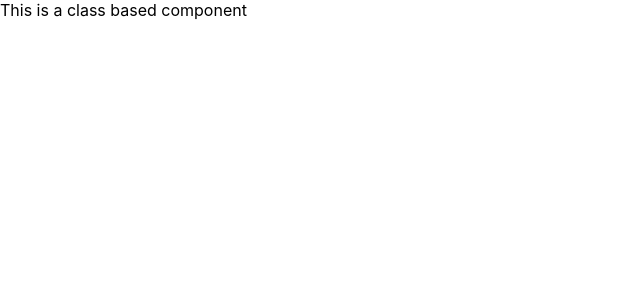
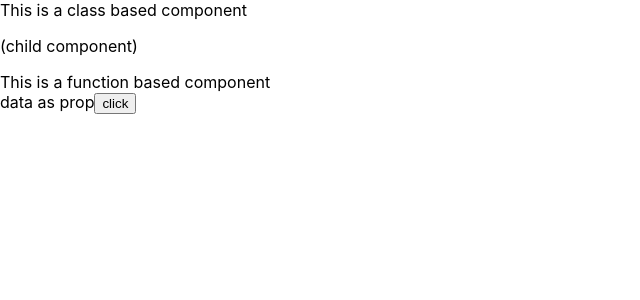
Before and after one commit to ri-ca4/reactPractice, a React (Create React App) app in the folder first-react-app/: page / in a window 1280 px wide. Shown: the top 300 px of the page, without its empty margins (0-640 px from the left). Built offline with nearby package versions, Linux system fonts and the light colour scheme.

Commit message:
practice with components

```diff
--- a/first-react-app/src/App.js
+++ b/first-react-app/src/App.js
@@ -1,10 +1,14 @@
 import logo from './logo.svg';
 import './App.css';
 import ClassBasedComponent from './components/ClassBasedComponent';
+import FunctionBasedComponent from './components/FunctionBasedComponent';
 
 function App() {
   return (
+    <div>
       <ClassBasedComponent/>
+      <FunctionBasedComponent/>
+    </div>
   );
 }
 
--- /dev/null
+++ b/first-react-app/src/PropExample/index.jsx
@@ -0,0 +1,21 @@
+import React from "react";
+
+
+
+
+
+const PropExample = (props)=>{
+    console.log(props);
+    const {flag , data, parentComponentHandler} = props;
+
+    return(
+        <div>
+            {
+                flag ? data: 'flag is false'
+            }
+            <button onClick={parentComponentHandler}>click</button>
+        </div>
+    )
+}
+
+export default PropExample;
--- /dev/null
+++ b/first-react-app/src/components/FunctionBasedComponent.jsx
@@ -0,0 +1,29 @@
+import React from "react";
+import PropExample from "../PropExample";
+
+
+const Child= ()=> {
+    return(
+        <p>
+            (child component)
+        </p>
+    )
+}
+
+function FunctionBasedComponent(){
+
+    const parentComponentHandler = ()=>{
+        console.log('hello from parent component')
+    }
+
+
+    return(
+        <div>
+            <Child/>
+            This is a function based component
+            <PropExample parentComponentHandler={parentComponentHandler} flag = {true} data = 'data as prop'/>
+        </div>
+    )
+}
+
+export default FunctionBasedComponent;
```
